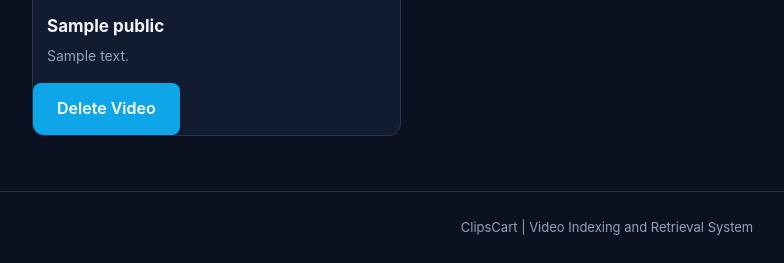
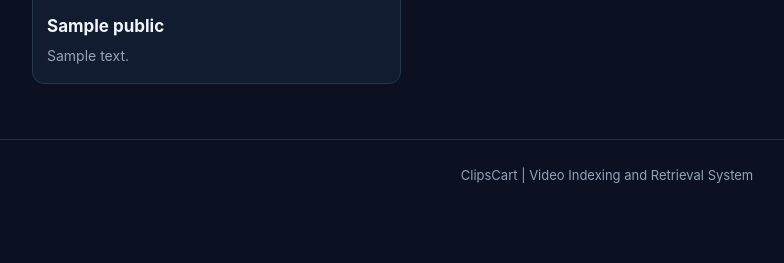
Before and after one commit to nakkksh/video-indexing-system, a Flask app: page /?page=search in a window 1280 px wide. Shown: the part 698-961 px from the top of the page, without its empty margins (33-817 px from the left). After the commit the page ends 881 px from the top, so only its background shows below. Run offline with Flask 3, Linux system fonts and the light colour scheme; tables that the repository leaves empty hold one stand-in row (values such as "Sample post"); a database or web service that is not in the repository returns one stand-in record (values such as "Sample title"); some libraries are stand-ins or nearby versions.

```diff
--- a/templates/index.html
+++ b/templates/index.html
@@ -94,34 +94,7 @@
 
                     <h3>{{ video['title'] }}</h3>
                     <p>{{ video['description'] or 'No description available.' }}</p>
-                    <form action="{{ url_for('delete_video', video_id=video['id']) }}" method="POST"
-                        onsubmit="return confirmDelete(this);">
-                        <button type="button" onclick="askDeletePassword(this)">
-                            Delete Video
-                        </button>
 
-                        <input type="hidden" name="admin_password" value="">
-                    </form>
-                    <script>
-                        function askDeletePassword(button) {
-                            const password = prompt("Enter admin password to delete this video:");
-
-                            if (password === null || password.trim() === "") {
-                                return;
-                            }
-
-                            const form = button.closest("form");
-
-                            if (confirm("Are you sure you want to permanently delete this video?")) {
-                                form.querySelector('[name="admin_password"]').value = password;
-                                form.submit();
-                            }
-                        }
-
-                        function confirmDelete(form) {
-                            return true;
-                        }
-                    </script>
 
 
 
@@ -249,34 +222,7 @@
 
                     <h3>{{ video['title'] }}</h3>
                     <p>{{ video['description'] or 'No description available.' }}</p>
-                    <form action="{{ url_for('delete_video', video_id=video['id']) }}" method="POST"
-                        onsubmit="return confirmDelete(this);">
-                        <button type="button" onclick="askDeletePassword(this)">
-                            Delete Video
-                        </button>
 
-                        <input type="hidden" name="admin_password" value="">
-                    </form>
-                    <script>
-                        function askDeletePassword(button) {
-                            const password = prompt("Enter admin password to delete this video:");
-
-                            if (password === null || password.trim() === "") {
-                                return;
-                            }
-
-                            const form = button.closest("form");
-
-                            if (confirm("Are you sure you want to permanently delete this video?")) {
-                                form.querySelector('[name="admin_password"]').value = password;
-                                form.submit();
-                            }
-                        }
-
-                        function confirmDelete(form) {
-                            return true;
-                        }
-                    </script>
 
 
                 </div>
```
